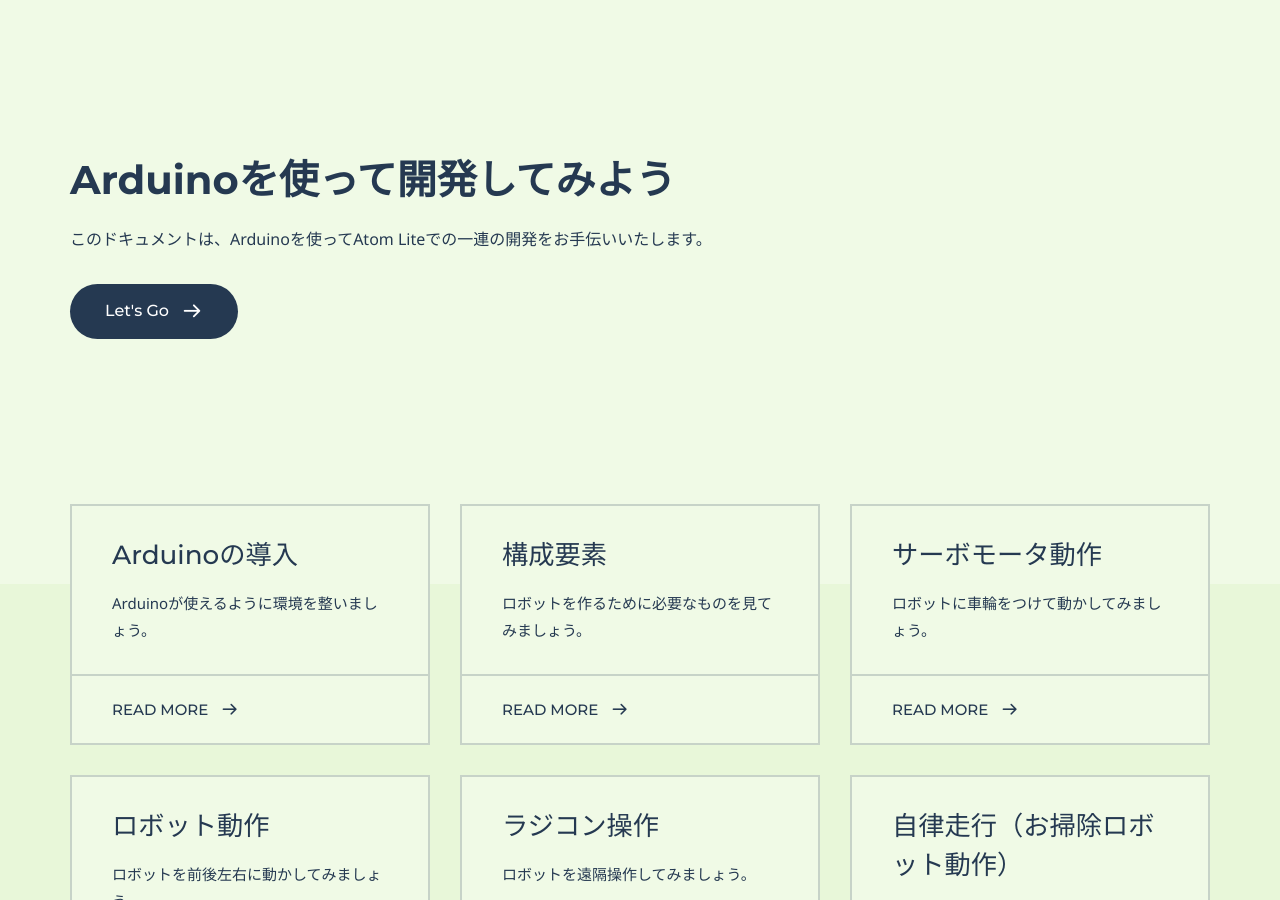
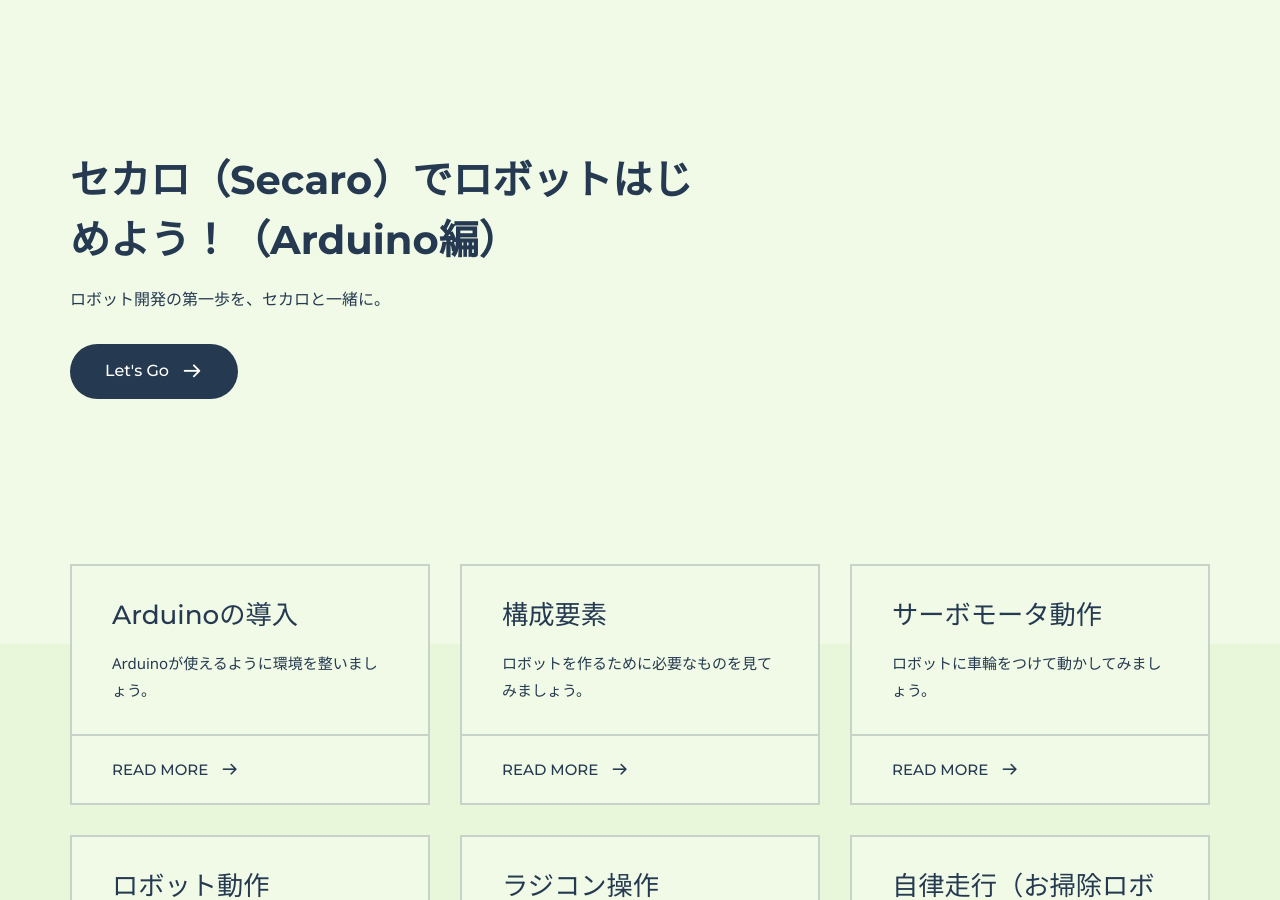
Before and after one commit to LifeTechRobotics/secaro_arduino_manual, a Jekyll site: the page built from index.md, in a window 1280 px wide and 900 px high. Built offline with Jekyll 4.4.1, drawn with Linux system fonts in a browser that asks for light colours; some web fonts are replaced.

Commit message:
fix title

```diff
--- a/_config.yml
+++ b/_config.yml
@@ -4,7 +4,7 @@
     color_theme: green
     header:
         logo:
-            text: セカロ（Secaro）でロボットはじめよう！（Arduino編）
+            text: セカロ（Secaro）マニュアル：Arduino版
             image:
         nav:
             - item_name: Arduinoの導入
--- a/index.md
+++ b/index.md
@@ -4,8 +4,8 @@
 keywords:
 
 # Hero section
-title: Arduinoを使って開発してみよう
-description: このドキュメントは、Arduinoを使ってAtom Liteでの一連の開発をお手伝いいたします。
+title: セカロ（Secaro）でロボットはじめよう！（Arduino編）
+description: ロボット開発の第一歩を、セカロと一緒に。
 buttons:
     # - content: Let's get started
     #   url: '#'
```
